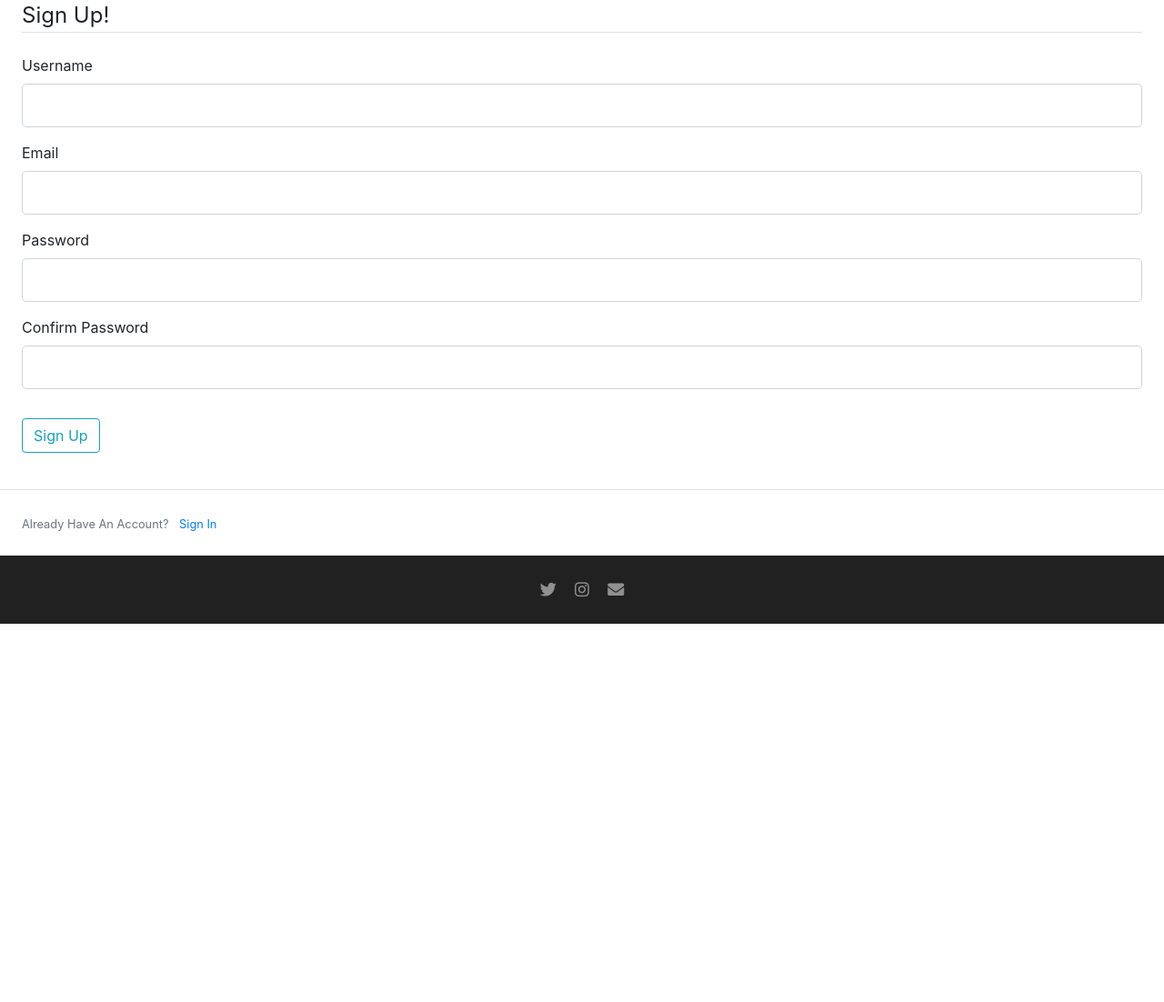
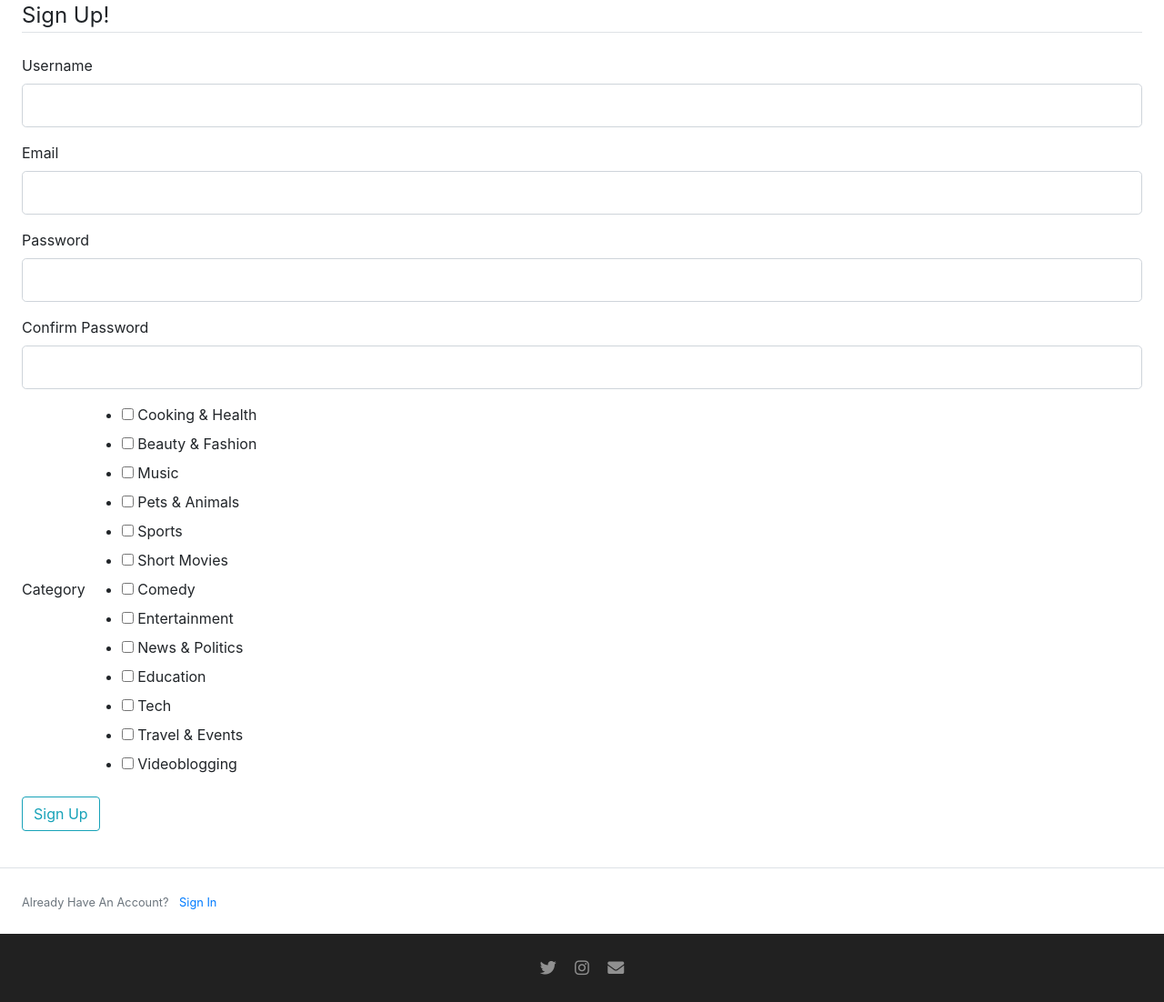
Before and after one commit to cha1690/shuffle, a Flask app: page /signup in a window 1280 px wide. Shown: the part 81-1183 px from the top of the page at 91% size. Before the commit the page ends 767 px from the top, so only its background shows below. Run offline with Flask 2, Linux system fonts and the light colour scheme; some libraries are stand-ins or nearby versions.

Commit message:
connected form with the database

```diff
--- a/app.py
+++ b/app.py
@@ -1,4 +1,5 @@
 from flask import Flask, render_template,session, flash, redirect, request, url_for
+from flask_sqlalchemy import SQLAlchemy
 from forms import RegistrationForm, LoginForm
 from flask_wtf.csrf import CSRFProtect
 from flask_session import Session
@@ -9,6 +10,21 @@ csrf = CSRFProtect(app)
 
 app.config.update(SECRET_KEY=os.urandom(24))
 app.config['CSRF_ENABLED'] = True
+
+app.config['SQLALCHEMY_DATABASE_URI'] = 'sqlite:///site.db'
+db = SQLAlchemy(app)
+
+class User(db.Model):
+    id = db.Column(db.Integer, primary_key=True)
+    username = db.Column(db.String(20), unique=True, nullable=False)
+    email = db.Column(db.String(120), unique=True, nullable=False)
+    image_file = db.Column(db.String(20), nullable=False, default='default.jpg')
+    password = db.Column(db.String(60), nullable=False)
+    category = db.Column(db.String(60), nullable=False)
+#     posts = db.relationship('Post', backref='author', lazy=True)
+
+    def __repr__(self):
+        return f"User('{self.username}', '{self.email}', '{self.image_file}')"
 
 @app.route('/')
 def index():
@@ -27,7 +43,7 @@ def signup():
     form = RegistrationForm()
     if form.validate_on_submit():
         flash(f'Account created for {form.username.data}!', 'success')
-        return redirect(url_for('category'))
+        return redirect(url_for('home'))
     return render_template('signup.html',title='Register', form=form)
 
 @app.route('/login', methods=['GET', 'POST'])
--- a/forms.py
+++ b/forms.py
@@ -1,7 +1,10 @@
 from flask_wtf import FlaskForm
-from wtforms import StringField, PasswordField, SubmitField, BooleanField
+from wtforms import StringField, PasswordField, SubmitField, BooleanField, SelectMultipleField, widgets
 from wtforms.validators import DataRequired, Length, Email, EqualTo
 
+class MultiCheckboxField(SelectMultipleField):
+    widget = widgets.ListWidget(prefix_label=False)
+    option_widget = widgets.CheckboxInput()
 
 class RegistrationForm(FlaskForm):
     username = StringField('Username',
@@ -11,8 +14,12 @@ class RegistrationForm(FlaskForm):
     password = PasswordField('Password', validators=[DataRequired()])
     confirm_password = PasswordField('Confirm Password',
                                      validators=[DataRequired(), EqualTo('password')])
+    categories = [('1', 'Cooking & Health'), ('2', 'Beauty & Fashion'), ('3', 'Music'), ('4', 'Pets & Animals'),
+               ('5', 'Sports'), ('6', 'Short Movies'), ('7', 'Comedy'), ('8', 'Entertainment'),
+               ('9', 'News & Politics'), ('10', 'Education'), ('11', 'Tech'),
+               ('12', 'Travel & Events'), ('13', 'Videoblogging')]
+    category = MultiCheckboxField('Category', choices=categories)
     submit = SubmitField('Sign Up')
-
 
 class LoginForm(FlaskForm):
     email = StringField('Email',
--- a/templates/signup.html
+++ b/templates/signup.html
@@ -59,6 +59,19 @@
                         {{ form.confirm_password(class="form-control form-control-lg") }}
                     {% endif %}
                 </div>
+            <div class="form-check form-check-inline">
+                    {{ form.category.label(class="form-control-label") }}
+                    {% if form.category.errors %}
+                        {{ form.category(class="form-control form-control-lg is-invalid") }}
+                        <div class="invalid-feedback">
+                            {% for error in form.category.errors %}
+                                <span>{{ error }}</span>
+                            {% endfor %}
+                        </div>
+                    {% else %}
+                        {{ form.category(class="form-check-label") }}
+                    {% endif %}
+                </div>
             </fieldset>
             <div class="form-group">
                 {{ form.submit(class="btn btn-outline-info") }}
```
Also changed, not shown: templates/index.html (+3 -4 lines), site.db (added).
